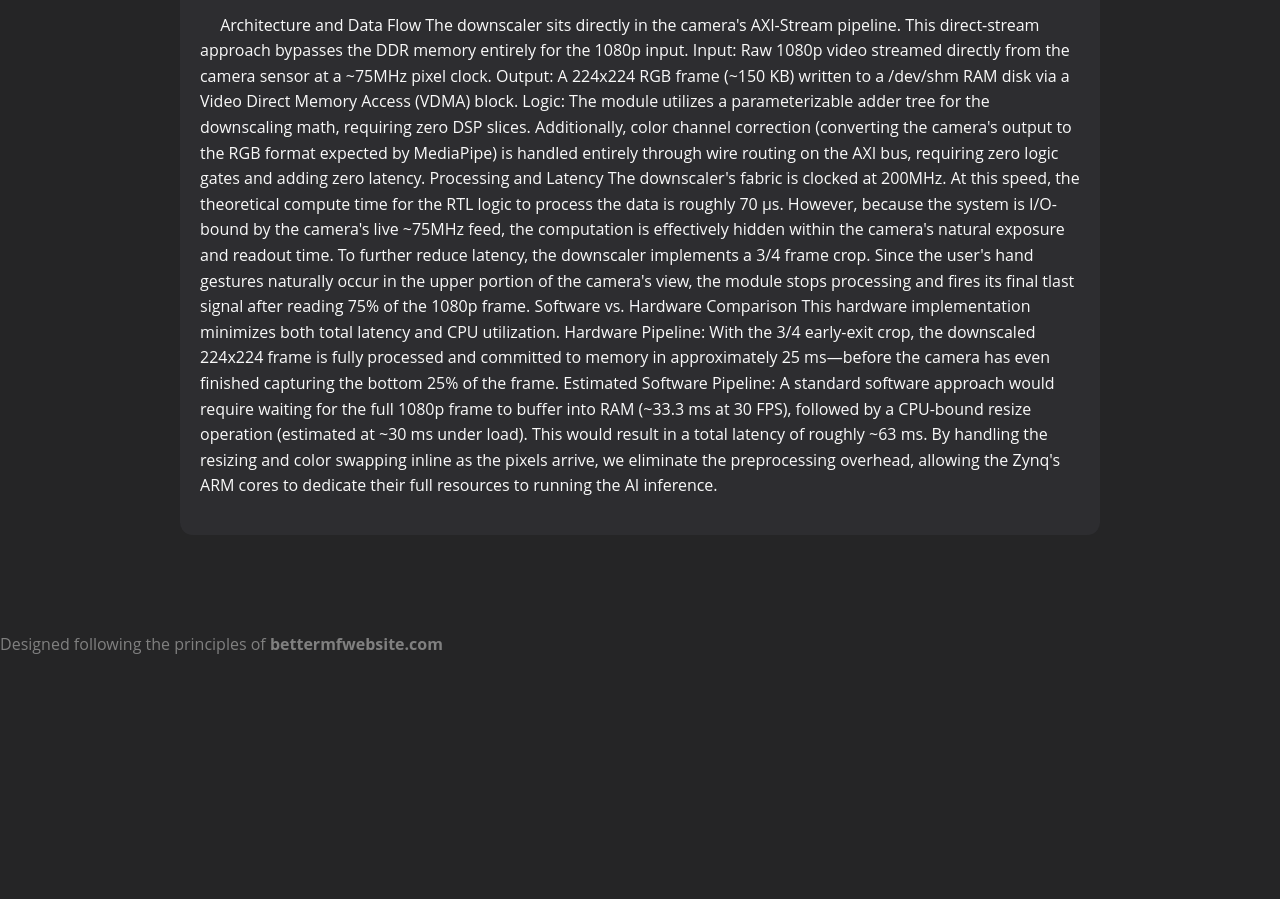
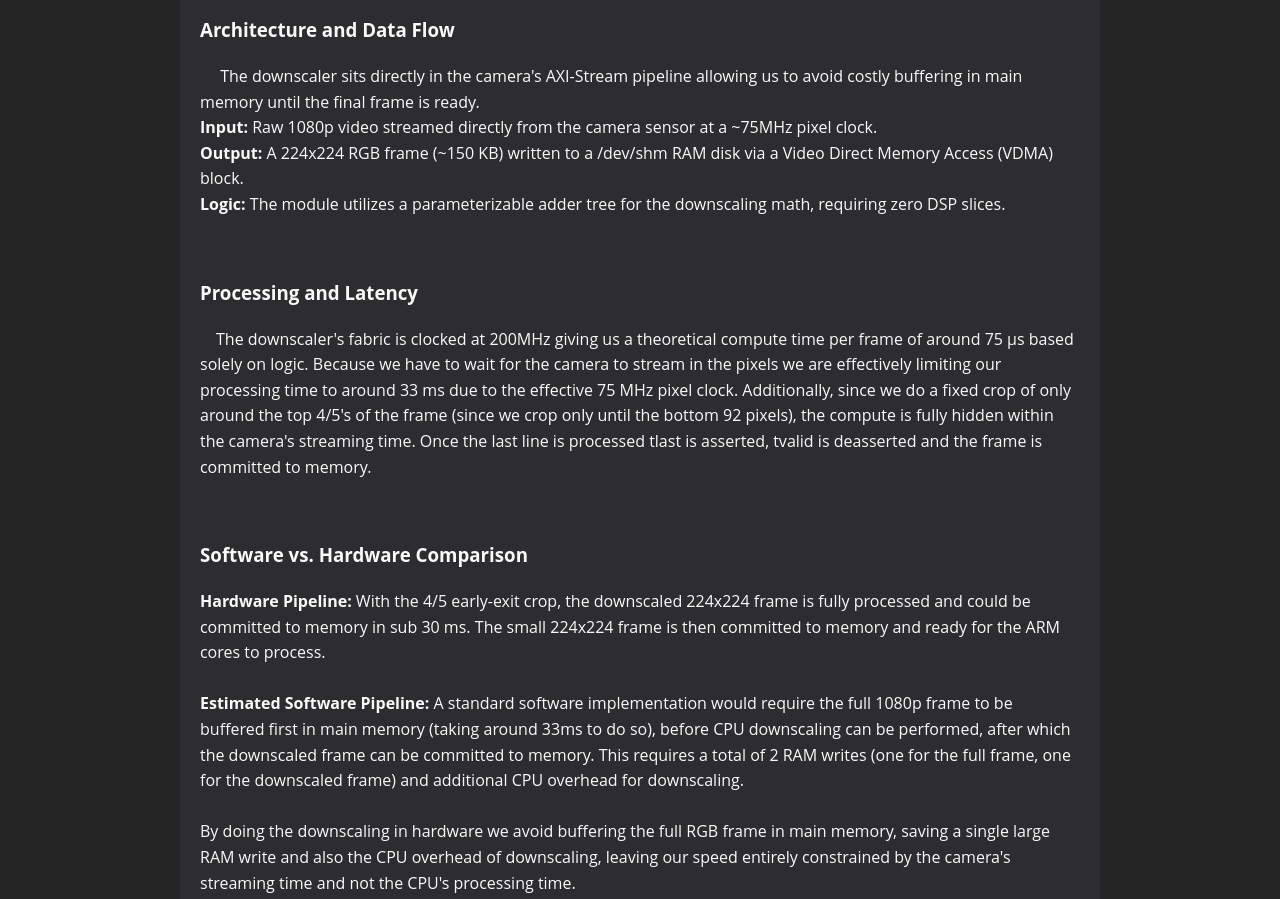
Before and after one commit to dunceworks/dunceworks.github.io, a plain HTML site: page gesture_acceleration.html in a window 1280 px wide. Shown: the part 1758-2657 px from the top of the page. Before the commit the page ends 2416 px from the top, so only its background shows below. Drawn offline with Linux system fonts and the light colour scheme.

Commit message:
Fixed formatting

```diff
--- a/gesture_acceleration.html
+++ b/gesture_acceleration.html
@@ -20,6 +20,7 @@
                 <a class="largea inline" href="/people.html"><b>Team Members</b></a>
                 <a class="largea inline" href="/architecture.html"><b>Architecture</b></a>
                 <a class="largea inline" href="/demo.html"><b>Demo</b></a>
+                <a class="largea inline" href="https://github.com/dunceworks/FAST-AR"><b>GitHub Repo</b></a>
             </nav>
 
         <!-- Start of content  -->
@@ -30,7 +31,7 @@
                 <h2><i> Downscaler</i></h2>
 
                 <div class="caption_box centered">
-                    <img style="width: 100%" alt="Block diagram of the FAST-AR accelerator." src="/pictures/block_diagram.png">
+                    <img style="width: 100%" alt="Block diagram of the FAST-AR accelerator." src="./pictures/block_diagram.png">
                 </div>
                     <h3>Hardware-Accelerated Video Downscaler</h3>
 
@@ -57,33 +58,35 @@ To run the MediaPipe gesture recognition model efficiently on the Zynq Processin
                 <div class="caption_box centered">
                     <img style="width: 100%" src="./pictures/parametizable_downscaler.png" alt="Diagramatic view of the downscaler operation/theory.">
                 </div>
+                <h3>Architecture and Data Flow</h3>
                 <p>
+
+
+
                     &emsp;
+                    The downscaler sits directly in the camera's AXI-Stream pipeline allowing us to avoid costly buffering in main memory until the final frame is ready.</br>
+                    <b>Input:</b> Raw 1080p video streamed directly from the camera sensor at a ~75MHz pixel clock. </br>
+                    <b>Output:</b> A 224x224 RGB frame (~150 KB) written to a /dev/shm RAM disk via a Video Direct Memory Access (VDMA) block.</br>
+                    <b>Logic:</b> The module utilizes a parameterizable adder tree for the downscaling math, requiring zero DSP slices.
+                </p>
+                <br><h3>Processing and Latency</h3>
+                <p>
+                    &emsp;The downscaler's fabric is clocked at 200MHz giving us a theoretical compute time per frame of around 75 µs based solely on logic. Because we have to wait
+                    for the camera to stream in the pixels we are effectively limiting our processing time to around 33 ms due to the effective 75 MHz pixel clock.
+                    Additionally, since we do a fixed crop of only around the top 4/5's of the frame (since we crop only until the bottom 92 pixels), the compute is fully
+                    hidden within the camera's streaming time. Once the last line is processed tlast is asserted, tvalid is deasserted and the frame is committed to memory.
+                </p>
+                <br><h3>Software vs. Hardware Comparison</h3>
+                <p>
+                    <b>Hardware Pipeline:</b> With the 4/5 early-exit crop, the downscaled 224x224 frame is fully processed and could be committed to memory in sub 30 ms.
+                    The small 224x224 frame is then committed to memory and ready for the ARM cores to process.   <br><br>
 
-Architecture and Data Flow
+                    <b>Estimated Software Pipeline:</b> A standard software implementation would require the full 1080p frame to be buffered first in main memory
+                    (taking around 33ms to do so), before CPU downscaling can be performed, after which the downscaled frame can be committed to memory. This requires
+                    a total of 2 RAM writes (one for the full frame, one for the downscaled frame) and additional CPU overhead for downscaling.<br><br>
 
-The downscaler sits directly in the camera's AXI-Stream pipeline. This direct-stream approach bypasses the DDR memory entirely for the 1080p input.
-
-    Input: Raw 1080p video streamed directly from the camera sensor at a ~75MHz pixel clock.
-
-    Output: A 224x224 RGB frame (~150 KB) written to a /dev/shm RAM disk via a Video Direct Memory Access (VDMA) block.
-
-    Logic: The module utilizes a parameterizable adder tree for the downscaling math, requiring zero DSP slices. Additionally, color channel correction (converting the camera's output to the RGB format expected by MediaPipe) is handled entirely through wire routing on the AXI bus, requiring zero logic gates and adding zero latency.
-
-Processing and Latency
-
-The downscaler's fabric is clocked at 200MHz. At this speed, the theoretical compute time for the RTL logic to process the data is roughly 70 µs. However, because the system is I/O-bound by the camera's live ~75MHz feed, the computation is effectively hidden within the camera's natural exposure and readout time.
-
-To further reduce latency, the downscaler implements a 3/4 frame crop. Since the user's hand gestures naturally occur in the upper portion of the camera's view, the module stops processing and fires its final tlast signal after reading 75% of the 1080p frame.
-Software vs. Hardware Comparison
-
-This hardware implementation minimizes both total latency and CPU utilization.
-
-    Hardware Pipeline: With the 3/4 early-exit crop, the downscaled 224x224 frame is fully processed and committed to memory in approximately 25 ms—before the camera has even finished capturing the bottom 25% of the frame.
-
-    Estimated Software Pipeline: A standard software approach would require waiting for the full 1080p frame to buffer into RAM (~33.3 ms at 30 FPS), followed by a CPU-bound resize operation (estimated at ~30 ms under load). This would result in a total latency of roughly ~63 ms.
-
-By handling the resizing and color swapping inline as the pixels arrive, we eliminate the preprocessing overhead, allowing the Zynq's ARM cores to dedicate their full resources to running the AI inference.
+                    By doing the downscaling in hardware we avoid buffering the full RGB frame in main memory, saving a single large RAM write and also the CPU
+                    overhead of downscaling, leaving our speed entirely constrained by the camera's streaming time and not the CPU's processing time.
                 </p>
 
 
```
Also changed, not shown: index.html (+2 -0 lines), people.html (+1 -0 lines).
